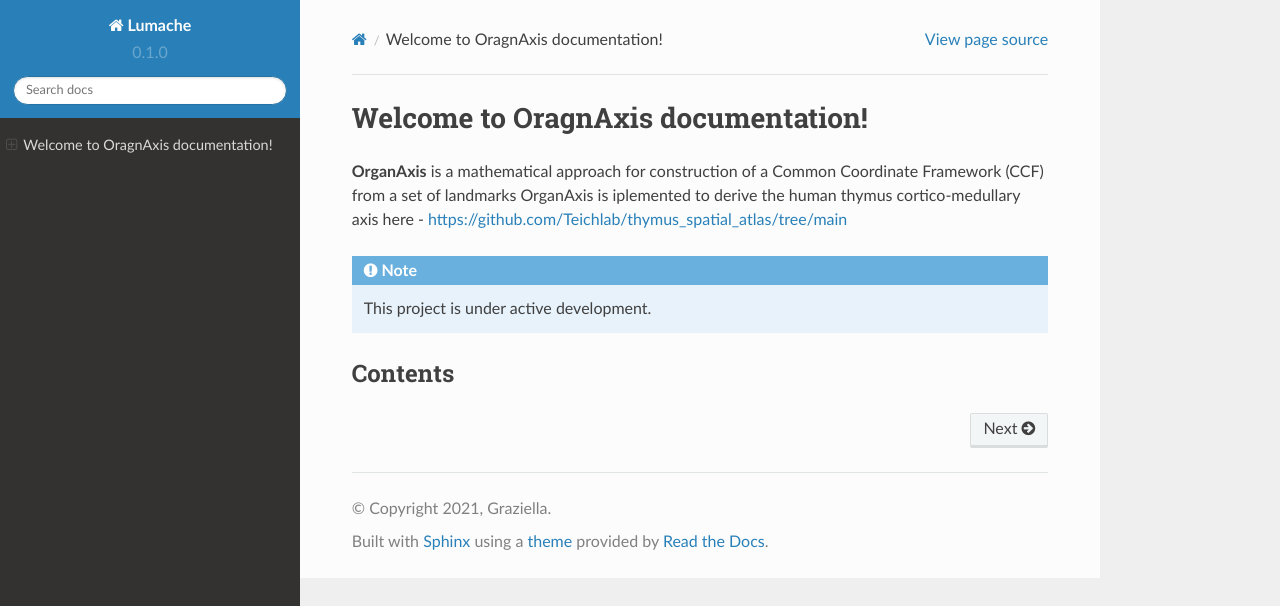
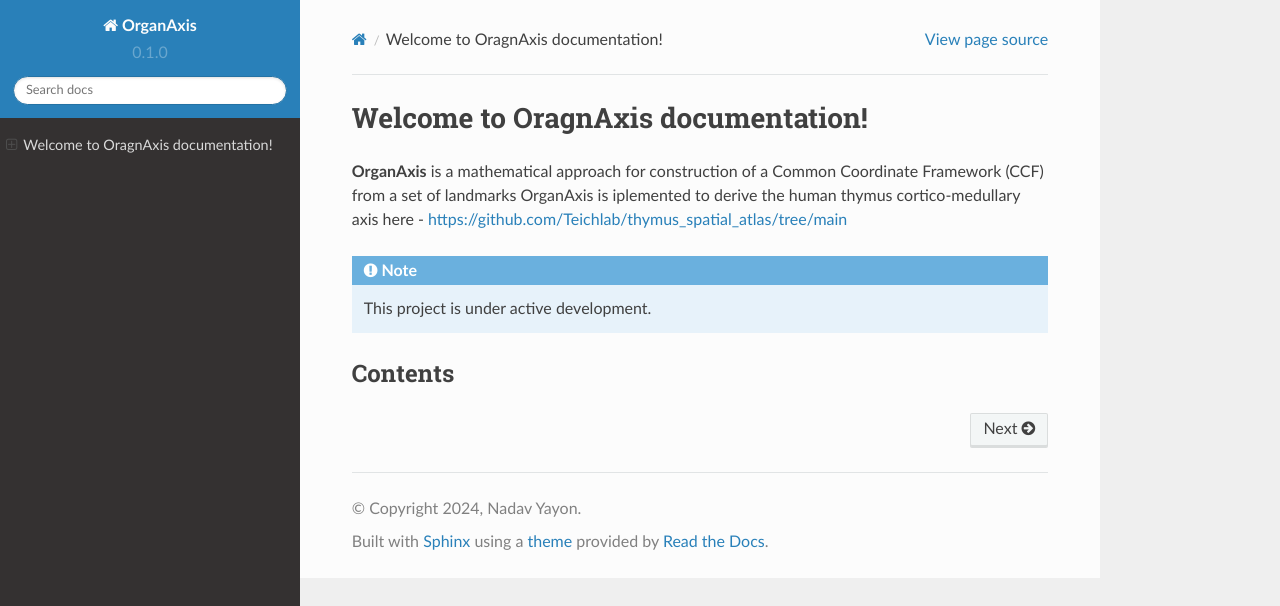
Before and after one commit to nadavyayon/organ_axis_tutorial, a Sphinx documentation site: the page built from docs/source/index.rst, in a window 1280 px wide. Shown: the top 606 px of the page. Built offline with Sphinx 7.4.7 and the Read the Docs theme 2.0.0, drawn with Linux system fonts in a browser that asks for light colours; pages that are not in the unit, such as notebooks, are missing from menus.

Commit message:
Update conf.py

```diff
--- a/docs/source/conf.py
+++ b/docs/source/conf.py
@@ -2,9 +2,9 @@
 
 # -- Project information
 
-project = 'Lumache'
-copyright = '2021, Graziella'
-author = 'Graziella'
+project = 'OrganAxis'
+copyright = '2024, Nadav Yayon'
+author = 'Nadav Yayon'
 
 release = '0.1'
 version = '0.1.0'
```
